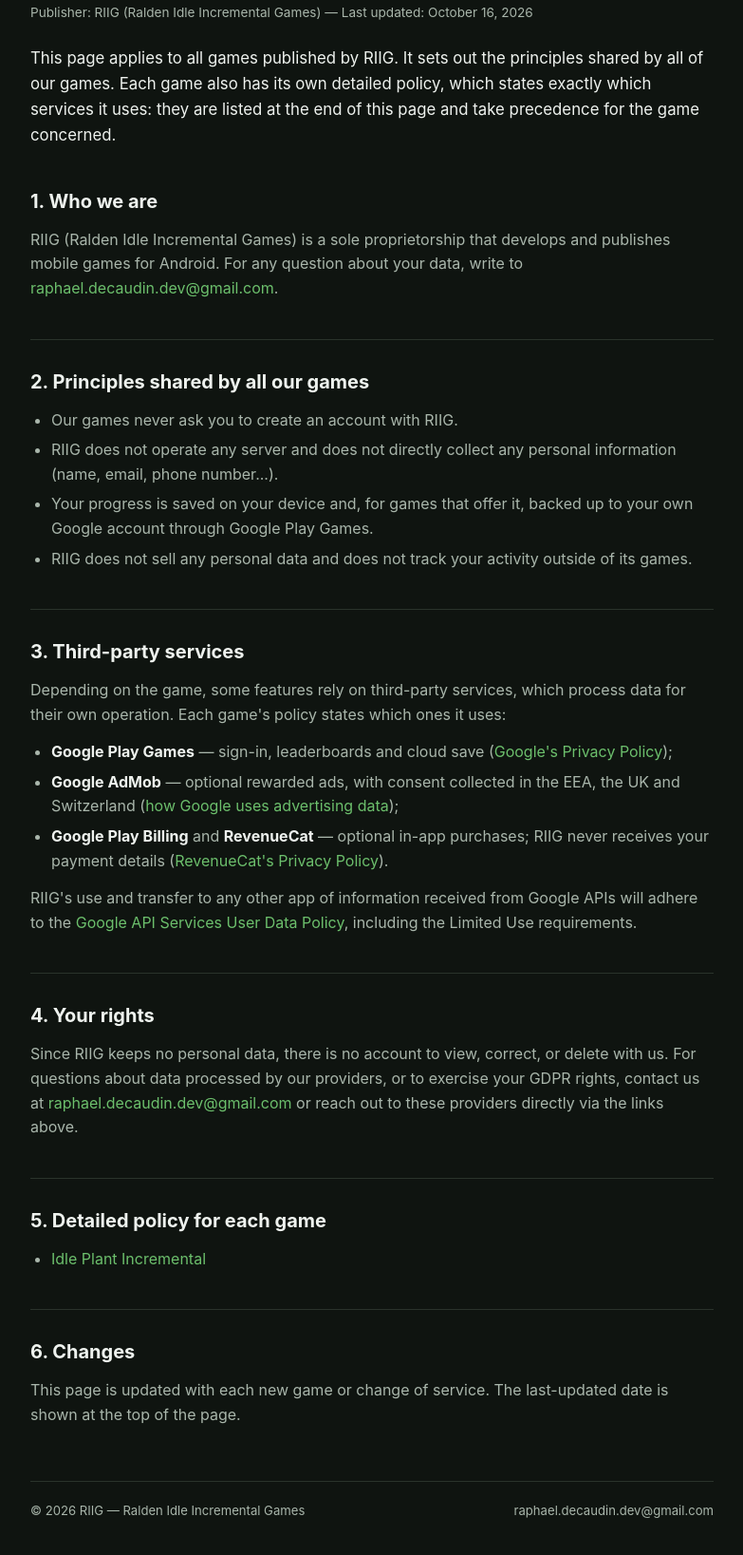
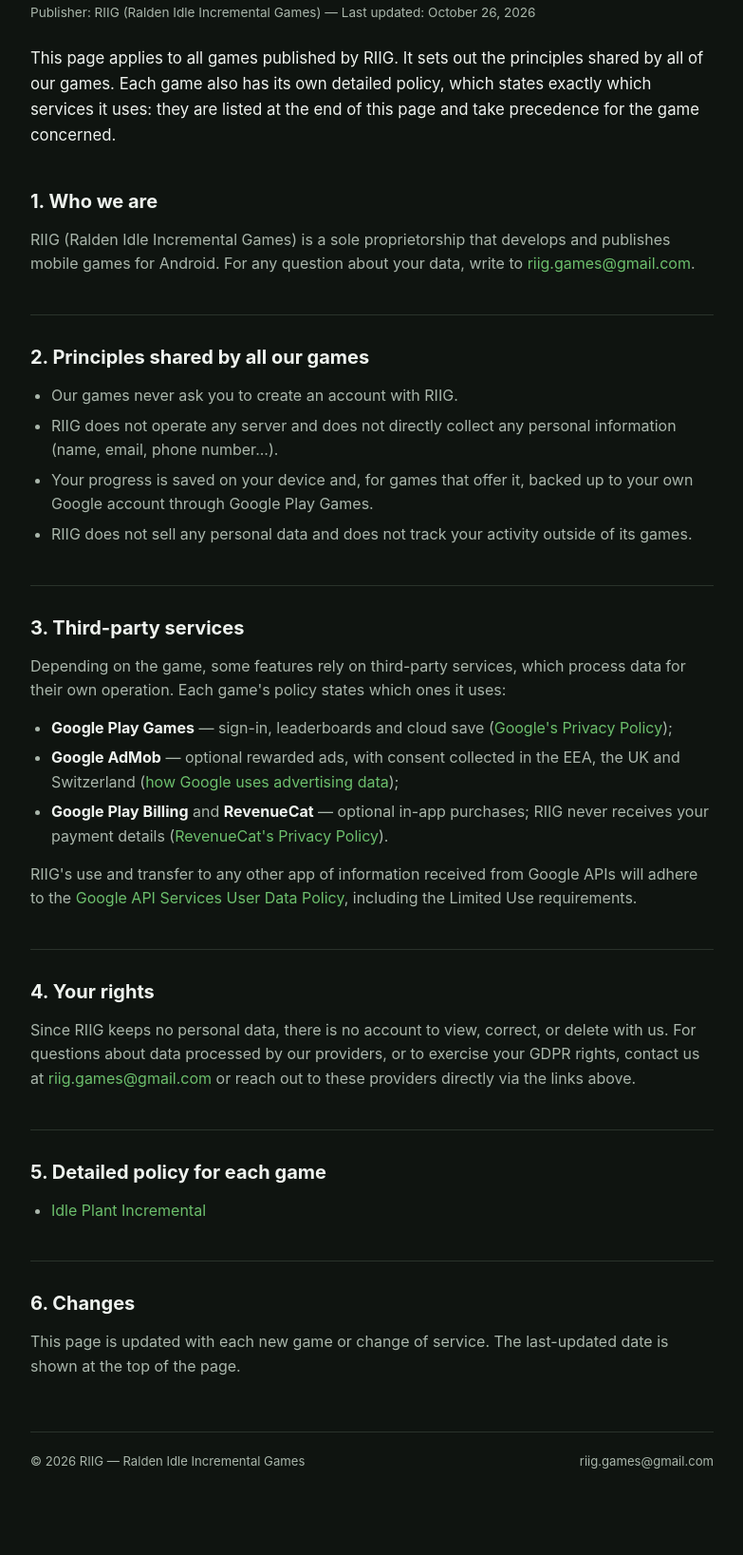
Before and after one commit to riig-games/riig-games.github.io, a plain HTML site: page privacy.html in a window 1280 px wide. Shown: the part 263-1900 px from the top of the page at 95% size, without its empty margins (248-1031 px from the left). After the commit the page ends 1876 px from the top, so only its background shows below. Drawn offline with Linux system fonts and the light colour scheme.

Commit message:
Use the public RIIG address riig.games@gmail.com for contact
Replaces the personal address on the home page, the game page and both privacy
policies; privacy policies' last-updated date moved to October 26, 2026.

Co-Authored-By: Claude Opus 5.5 <noreply@anthropic.com>

```diff
--- a/privacy.html
+++ b/privacy.html
@@ -30,7 +30,7 @@
       <a class="back-link" href="./">&larr; Retour à l'accueil RIIG</a>
 
       <h1>Politique de confidentialité</h1>
-      <p class="meta">Éditeur : RIIG (Ralden Idle Incremental Games) — Dernière mise à jour : 16 octobre 2026</p>
+      <p class="meta">Éditeur : RIIG (Ralden Idle Incremental Games) — Dernière mise à jour : 26 octobre 2026</p>
 
       <p class="lead">
         Cette page s'applique à l'ensemble des jeux édités par RIIG. Elle présente les principes
@@ -43,7 +43,7 @@
       <p>
         RIIG (Ralden Idle Incremental Games) est une micro-entreprise individuelle qui développe et
         édite des jeux mobiles pour Android. Pour toute question relative à vos données, écrivez à
-        <a href="mailto:raphael.decaudin.dev@gmail.com">raphael.decaudin.dev@gmail.com</a>.
+        <a href="mailto:riig.games@gmail.com">riig.games@gmail.com</a>.
       </p>
 
       <h2>2. Principes communs à tous nos jeux</h2>
@@ -77,7 +77,7 @@
         RIIG ne conservant aucune donnée personnelle, il n'existe pas de compte à consulter, corriger
         ou supprimer chez nous. Pour toute question sur les données traitées par nos prestataires, ou
         pour exercer vos droits RGPD, contactez-nous à
-        <a href="mailto:raphael.decaudin.dev@gmail.com">raphael.decaudin.dev@gmail.com</a> ou
+        <a href="mailto:riig.games@gmail.com">riig.games@gmail.com</a> ou
         adressez-vous directement à ces prestataires via les liens ci-dessus.
       </p>
 
@@ -97,7 +97,7 @@
       <a class="back-link" href="./">&larr; Back to RIIG home</a>
 
       <h1>Privacy Policy</h1>
-      <p class="meta">Publisher: RIIG (Ralden Idle Incremental Games) — Last updated: October 16, 2026</p>
+      <p class="meta">Publisher: RIIG (Ralden Idle Incremental Games) — Last updated: October 26, 2026</p>
 
       <p class="lead">
         This page applies to all games published by RIIG. It sets out the principles shared by all of
@@ -109,7 +109,7 @@
       <p>
         RIIG (Ralden Idle Incremental Games) is a sole proprietorship that develops and publishes
         mobile games for Android. For any question about your data, write to
-        <a href="mailto:raphael.decaudin.dev@gmail.com">raphael.decaudin.dev@gmail.com</a>.
+        <a href="mailto:riig.games@gmail.com">riig.games@gmail.com</a>.
       </p>
 
       <h2>2. Principles shared by all our games</h2>
@@ -141,7 +141,7 @@
       <p>
         Since RIIG keeps no personal data, there is no account to view, correct, or delete with us. For
         questions about data processed by our providers, or to exercise your GDPR rights, contact us at
-        <a href="mailto:raphael.decaudin.dev@gmail.com">raphael.decaudin.dev@gmail.com</a> or reach out
+        <a href="mailto:riig.games@gmail.com">riig.games@gmail.com</a> or reach out
         to these providers directly via the links above.
       </p>
 
@@ -159,7 +159,7 @@
 
     <footer class="site-footer">
       <span>© 2026 RIIG — Ralden Idle Incremental Games</span>
-      <a href="mailto:raphael.decaudin.dev@gmail.com">raphael.decaudin.dev@gmail.com</a>
+      <a href="mailto:riig.games@gmail.com">riig.games@gmail.com</a>
     </footer>
   </div>
 
```
Also changed, not shown: games/idle-plant-incremental/index.html (+1 -1 lines), games/idle-plant-incremental/privacy.html (+7 -7 lines), index.html (+2 -2 lines).
